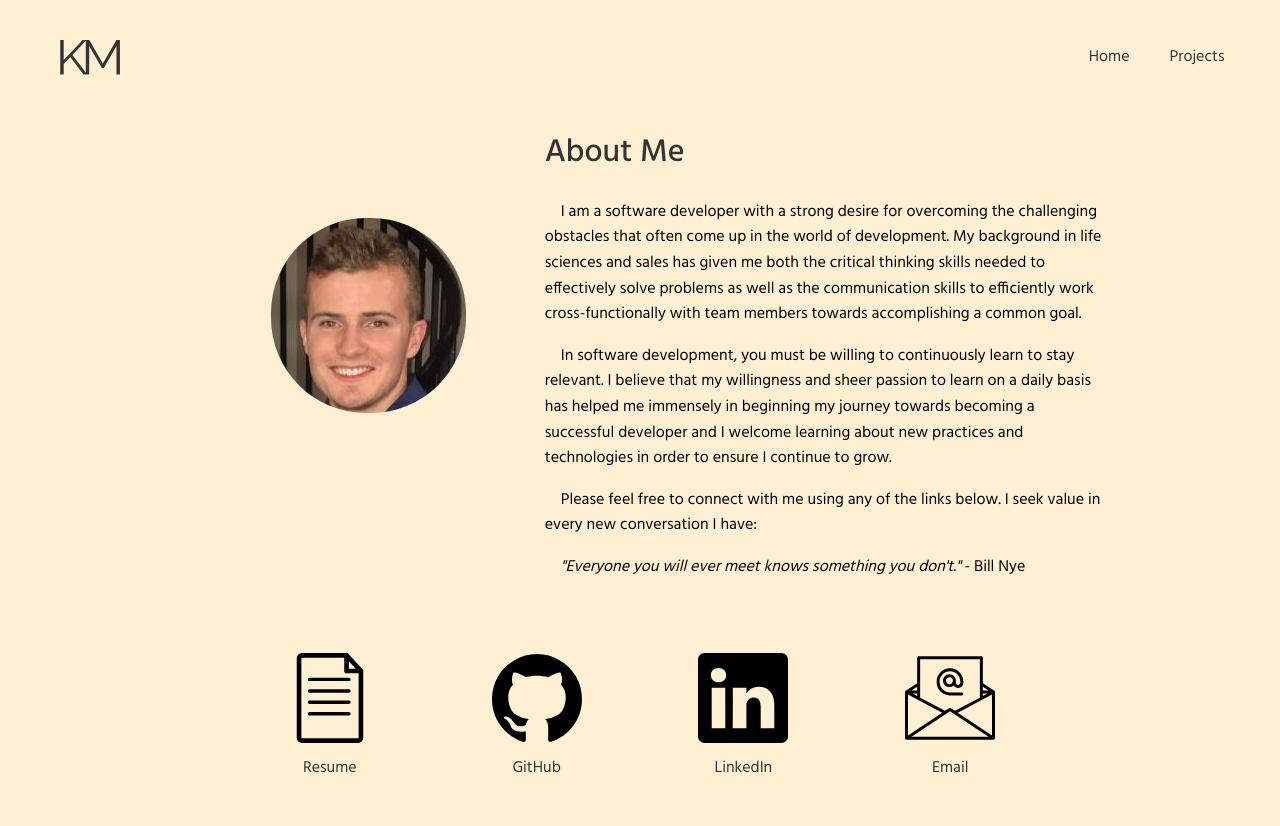
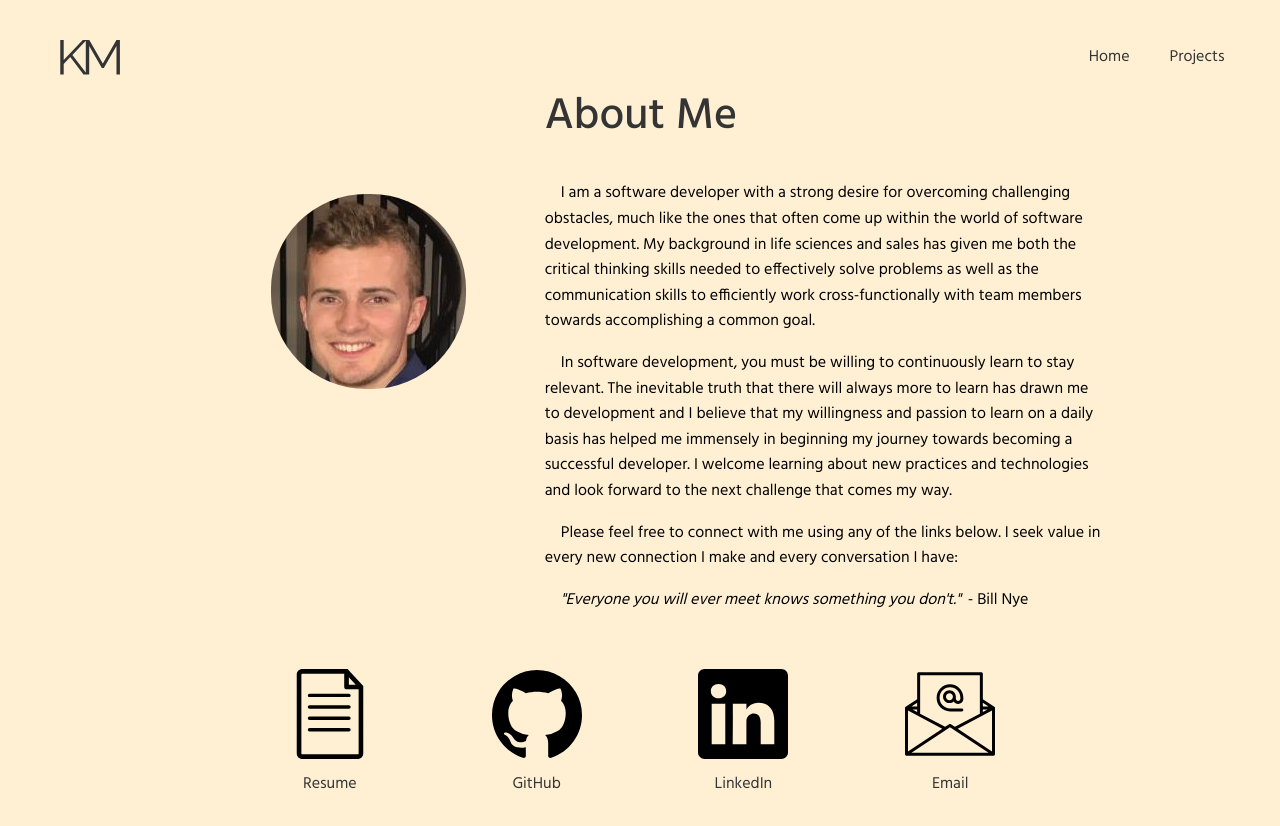
Before and after one commit to kmiller9393/portfolio, a React (Create React App) app: page /about in a window 1280 px wide. Shown: the top 826 px of the page. Built offline with nearby package versions, Linux system fonts and the light colour scheme.

Commit message:
Update personal description in About.js, add CSS transitions

```diff
--- a/src/components/About/About.css
+++ b/src/components/About/About.css
@@ -11,8 +11,10 @@
 }
 
 .about-header {
+  color: #343434;
+  font-size: 2.75rem;
   font-weight: 500;
-  color: #343434;
+  margin-top: 0;
 }
 
 .about-links-container {
@@ -54,10 +56,9 @@
   margin-left: 6rem;
 }
 
-.main-container {
+.main-about-container {
   display: flex;
   justify-content: space-around;
-  margin-top: 1.5rem;
   padding: 0 8.5rem;
 }
 
@@ -70,7 +71,7 @@
 .about-footer {
   display: flex;
   justify-content: space-evenly;
-  padding: 3.5rem 10.5rem;
+  padding: 2.5rem 10.5rem;
 }
 
 .resume-icon,
@@ -78,7 +79,7 @@
 .linkedin-icon,
 .email-icon {
   cursor: pointer;
-  transition: 0.4s ease-in-out;
+  transition: 0.4s ease-out;
 }
 
 .resume-icon:hover {
@@ -105,6 +106,7 @@
 
 .quote-author {
   font-style: normal;
+  padding-left: 0.2rem;
 }
 
 .footer-link {
--- a/src/components/About/About.js
+++ b/src/components/About/About.js
@@ -34,30 +34,32 @@ class About extends Component {
             </NavLink>
           </div>
         </header>
-        <main className="main-container">
+        <main className="main-about-container">
           <img className="profile-pic" src={profilePic} alt="profile" />
           <div>
             <h1 className="about-header">About Me</h1>
             <p className="about-content">
-              I am a software developer with a strong desire for overcoming the
-              challenging obstacles that often come up in the world of
-              development. My background in life sciences and sales has given me
-              both the critical thinking skills needed to effectively solve
-              problems as well as the communication skills to efficiently work
-              cross-functionally with team members towards accomplishing a
-              common goal.
+              I am a software developer with a strong desire for overcoming
+              challenging obstacles, much like the ones that often come up
+              within the world of software development. My background in life
+              sciences and sales has given me both the critical thinking skills
+              needed to effectively solve problems as well as the communication
+              skills to efficiently work cross-functionally with team members
+              towards accomplishing a common goal.
             </p>
             <p className="about-content">
               In software development, you must be willing to continuously learn
-              to stay relevant. I believe that my willingness and sheer passion
-              to learn on a daily basis has helped me immensely in beginning my
-              journey towards becoming a successful developer and I welcome
-              learning about new practices and technologies in order to ensure I
-              continue to grow.
+              to stay relevant. The inevitable truth that there will always more
+              to learn has drawn me to development and I believe that my
+              willingness and passion to learn on a daily basis has helped me
+              immensely in beginning my journey towards becoming a successful
+              developer. I welcome learning about new practices and technologies
+              and look forward to the next challenge that comes my way.
             </p>
             <p className="about-content">
               Please feel free to connect with me using any of the links below.
-              I seek value in every new conversation I have:
+              I seek value in every new connection I make and every conversation
+              I have:
             </p>
             <p className="about-content">
               <em className="about-quote">
```
Also changed, not shown: src/App.css (deleted, +0 -32 lines).
